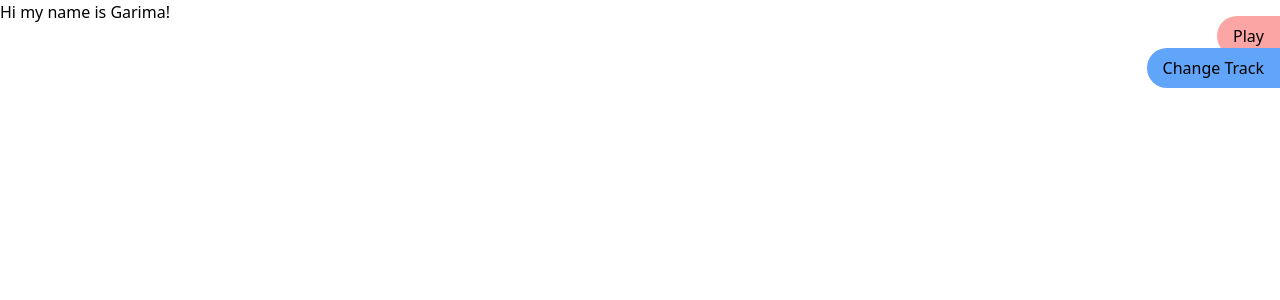
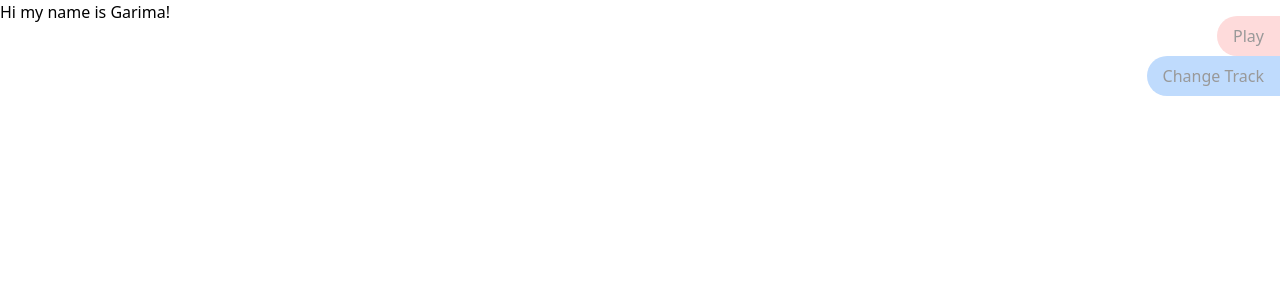
Before and after one commit to garimatiwari2004/portfolio, a React (Create React App) app: page /about in a window 1280 px wide. Both pictures are taken after a click on the button "Yes, play!". Shown: the top 300 px of the page. Built offline with nearby package versions, Linux system fonts and the light colour scheme.

Commit message:
Swap track sources in App component and enhance button styles in MusicControl for better user interaction

```diff
--- a/src/App.js
+++ b/src/App.js
@@ -23,9 +23,9 @@ function App() {
   const [currentTrack, setCurrentTrack] = useState(0);
 
   const tracks = [
-    { title: "Track1", src: co2 },
+    { title: "Track1", src: slow },
     { title: "Track2", src: kabhikabhiaditi },
-    { title: "Track3", src: slow },
+    { title: "Track3", src: co2 },
     { title: "Track4", src: sweetcreature },
   ];
 
--- a/src/components/musicControl.jsx
+++ b/src/components/musicControl.jsx
@@ -41,11 +41,11 @@ const MusicControl = ({ audioref, tracks, currentTrack, setCurrentTrack }) => {
 
   return (
     <>
-      <button onClick={toggleMusic} className="fixed right-0 top-4 bg-red-300 text-black px-4 py-2 rounded-l-full">
+      <button onClick={toggleMusic} className="fixed right-0 top-4 bg-red-300 hover:opacity-100 opacity-40 text-black px-4 py-2 rounded-l-full">
         {isPlaying ? "Pause" : "Play"}
       </button>
 
-      <button onClick={() => setShowTracks(!showTracks)} className="fixed right-0 top-12 bg-blue-400 px-4 py-2 rounded-l-full">
+      <button onClick={() => setShowTracks(!showTracks)} className="fixed right-0 top-14 hover:opacity-100 opacity-40 bg-blue-400 px-4 py-2 rounded-l-full">
         Change Track
       </button>
 
```
